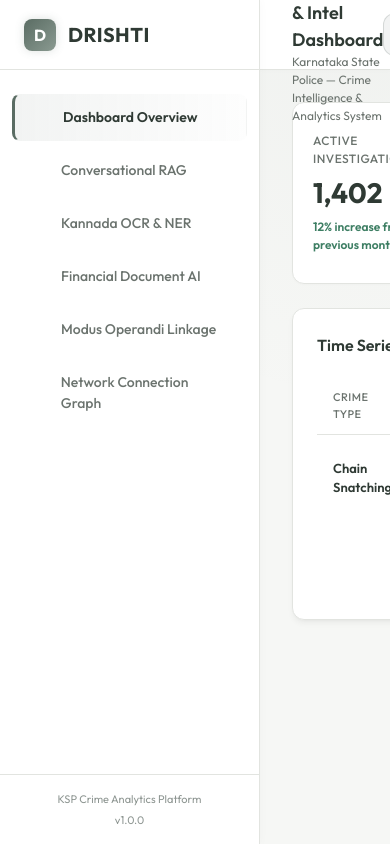
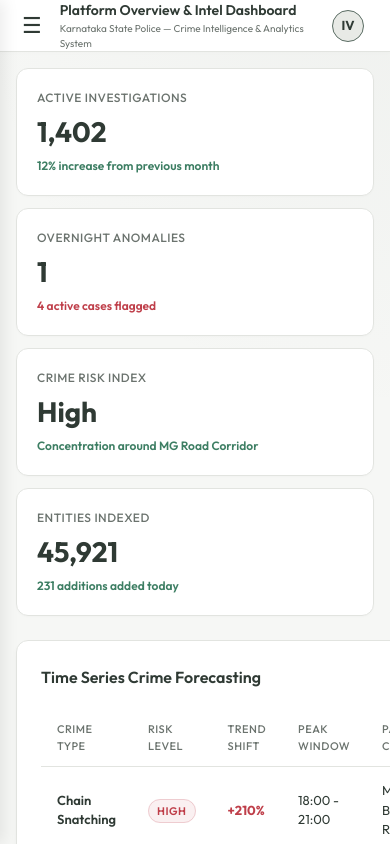
Before and after one commit to neavpanjwani99/The_Black_Swans, a React (Vite) app in the folder client/: page / in a window 390 px wide. Built offline with nearby package versions, Linux system fonts and the light colour scheme; no server answers.

Commit message:
feat: add mobile responsive layout, hamburger drawer, and breakpoints

```diff
--- a/client/src/App.css
+++ b/client/src/App.css
@@ -836,3 +836,151 @@
   color: var(--accent-amber);
   border: 1px solid rgba(184, 117, 8, 0.25);
 }
+
+/* Sidebar Hamburger Toggle Button */
+.sidebar-toggle {
+  display: none;
+  background: none;
+  border: none;
+  font-size: 22px;
+  color: var(--text-primary);
+  cursor: pointer;
+  padding: 6px;
+  margin-right: 12px;
+  border-radius: 4px;
+  align-items: center;
+  justify-content: center;
+}
+
+.sidebar-toggle:hover {
+  background-color: var(--bg-primary);
+}
+
+/* Responsive Media Queries */
+@media (max-width: 1024px) {
+  .metrics-row {
+    grid-template-columns: repeat(2, 1fr);
+  }
+  .dashboard-split-row {
+    grid-template-columns: 1fr;
+  }
+  .ocr-split {
+    grid-template-columns: 1fr;
+    height: auto;
+  }
+  .doc-split {
+    grid-template-columns: 1fr;
+  }
+}
+
+@media (max-width: 768px) {
+  .sidebar-toggle {
+    display: flex;
+  }
+
+  .sidebar-close-btn {
+    display: block !important;
+  }
+
+  .app-sidebar {
+    position: fixed;
+    left: 0;
+    top: 0;
+    bottom: 0;
+    transform: translateX(-100%);
+    transition: transform 0.3s cubic-bezier(0.4, 0, 0.2, 1);
+    width: 260px;
+    z-index: 100;
+    box-shadow: 4px 0 15px rgba(0, 0, 0, 0.08);
+  }
+
+  .sidebar-open .app-sidebar {
+    transform: translateX(0);
+  }
+
+  .sidebar-overlay {
+    display: none;
+    position: fixed;
+    top: 0;
+    left: 0;
+    right: 0;
+    bottom: 0;
+    background: rgba(0, 0, 0, 0.3);
+    backdrop-filter: blur(2px);
+    z-index: 90;
+  }
+
+  .sidebar-open .sidebar-overlay {
+    display: block;
+  }
+
+  .app-main {
+    width: 100%;
+  }
+
+  .app-header {
+    padding: 0 16px;
+  }
+
+  .content-viewport {
+    padding: 16px;
+  }
+
+  .ocr-split {
+    height: auto;
+    overflow-y: visible;
+  }
+
+  .ocr-pane {
+    height: auto;
+    overflow-y: visible;
+  }
+
+  .chat-container {
+    flex-direction: column;
+    height: auto;
+    overflow-y: visible;
+  }
+
+  .chat-messages-pane {
+    height: 500px;
+  }
+
+  .chat-sidebar-pane {
+    width: 100%;
+    height: auto;
+  }
+
+  .graph-pane {
+    height: 480px;
+    padding: 16px;
+  }
+}
+
+@media (max-width: 580px) {
+  .metrics-row {
+    grid-template-columns: 1fr;
+    gap: 12px;
+  }
+
+  .header-meta-section .badge {
+    display: none;
+  }
+
+  .officer-profile p {
+    display: none;
+  }
+
+  .officer-profile {
+    border-left: none;
+    padding-left: 0;
+  }
+
+  .header-title-section h2 {
+    font-size: 14px;
+  }
+
+  .header-title-section p {
+    font-size: 10px;
+  }
+}
--- a/client/src/App.tsx
+++ b/client/src/App.tsx
@@ -11,32 +11,39 @@ type Tab = 'dashboard' | 'chat' | 'ocr' | 'document' | 'similarity' | 'graph';
 
 function App() {
   const [activeTab, setActiveTab] = useState<Tab>('dashboard');
+  const [isSidebarOpen, setIsSidebarOpen] = useState(false);
 
   return (
-    <div className="app-container">
+    <div className={`app-container ${isSidebarOpen ? 'sidebar-open' : ''}`}>
+      {/* Sidebar Overlay */}
+      <div className="sidebar-overlay" onClick={() => setIsSidebarOpen(false)} />
+
       {/* Sidebar Navigation */}
       <aside className="app-sidebar">
         <div className="sidebar-brand">
           <div className="sidebar-logo-container">D</div>
           <h1 className="sidebar-title">DRISHTI</h1>
+          <button className="sidebar-close-btn" onClick={() => setIsSidebarOpen(false)} style={{ marginLeft: 'auto', background: 'none', border: 'none', fontSize: '20px', cursor: 'pointer', display: 'none' }}>
+            ✕
+          </button>
         </div>
         <nav className="sidebar-nav">
-          <div className={`nav-item ${activeTab === 'dashboard' ? 'active' : ''}`} onClick={() => setActiveTab('dashboard')}>
+          <div className={`nav-item ${activeTab === 'dashboard' ? 'active' : ''}`} onClick={() => { setActiveTab('dashboard'); setIsSidebarOpen(false); }}>
             <span className="nav-icon"></span> Dashboard Overview
           </div>
-          <div className={`nav-item ${activeTab === 'chat' ? 'active' : ''}`} onClick={() => setActiveTab('chat')}>
+          <div className={`nav-item ${activeTab === 'chat' ? 'active' : ''}`} onClick={() => { setActiveTab('chat'); setIsSidebarOpen(false); }}>
             <span className="nav-icon"></span> Conversational RAG
           </div>
-          <div className={`nav-item ${activeTab === 'ocr' ? 'active' : ''}`} onClick={() => setActiveTab('ocr')}>
+          <div className={`nav-item ${activeTab === 'ocr' ? 'active' : ''}`} onClick={() => { setActiveTab('ocr'); setIsSidebarOpen(false); }}>
             <span className="nav-icon"></span> Kannada OCR & NER
           </div>
-          <div className={`nav-item ${activeTab === 'document' ? 'active' : ''}`} onClick={() => setActiveTab('document')}>
+          <div className={`nav-item ${activeTab === 'document' ? 'active' : ''}`} onClick={() => { setActiveTab('document'); setIsSidebarOpen(false); }}>
             <span className="nav-icon"></span> Financial Document AI
           </div>
-          <div className={`nav-item ${activeTab === 'similarity' ? 'active' : ''}`} onClick={() => setActiveTab('similarity')}>
+          <div className={`nav-item ${activeTab === 'similarity' ? 'active' : ''}`} onClick={() => { setActiveTab('similarity'); setIsSidebarOpen(false); }}>
             <span className="nav-icon"></span> Modus Operandi Linkage
           </div>
-          <div className={`nav-item ${activeTab === 'graph' ? 'active' : ''}`} onClick={() => setActiveTab('graph')}>
+          <div className={`nav-item ${activeTab === 'graph' ? 'active' : ''}`} onClick={() => { setActiveTab('graph'); setIsSidebarOpen(false); }}>
             <span className="nav-icon"></span> Network Connection Graph
           </div>
         </nav>
@@ -50,6 +57,9 @@ function App() {
       <main className="app-main">
         {/* Header */}
         <header className="app-header">
+          <button className="sidebar-toggle" onClick={() => setIsSidebarOpen(!isSidebarOpen)}>
+            ☰
+          </button>
           <div className="header-title-section">
             <h2>
               {activeTab === 'dashboard' && 'Platform Overview & Intel Dashboard'}
```
